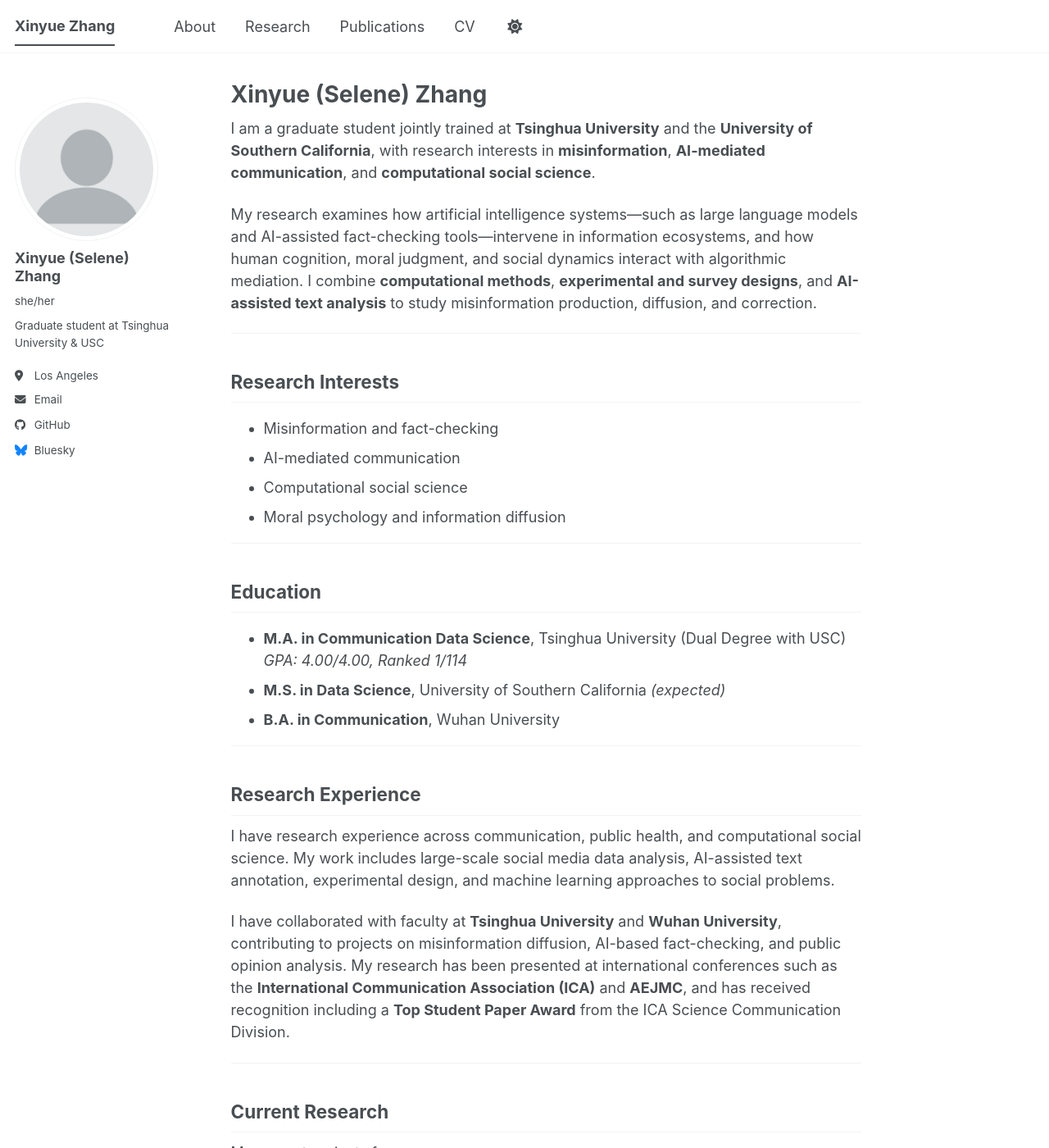
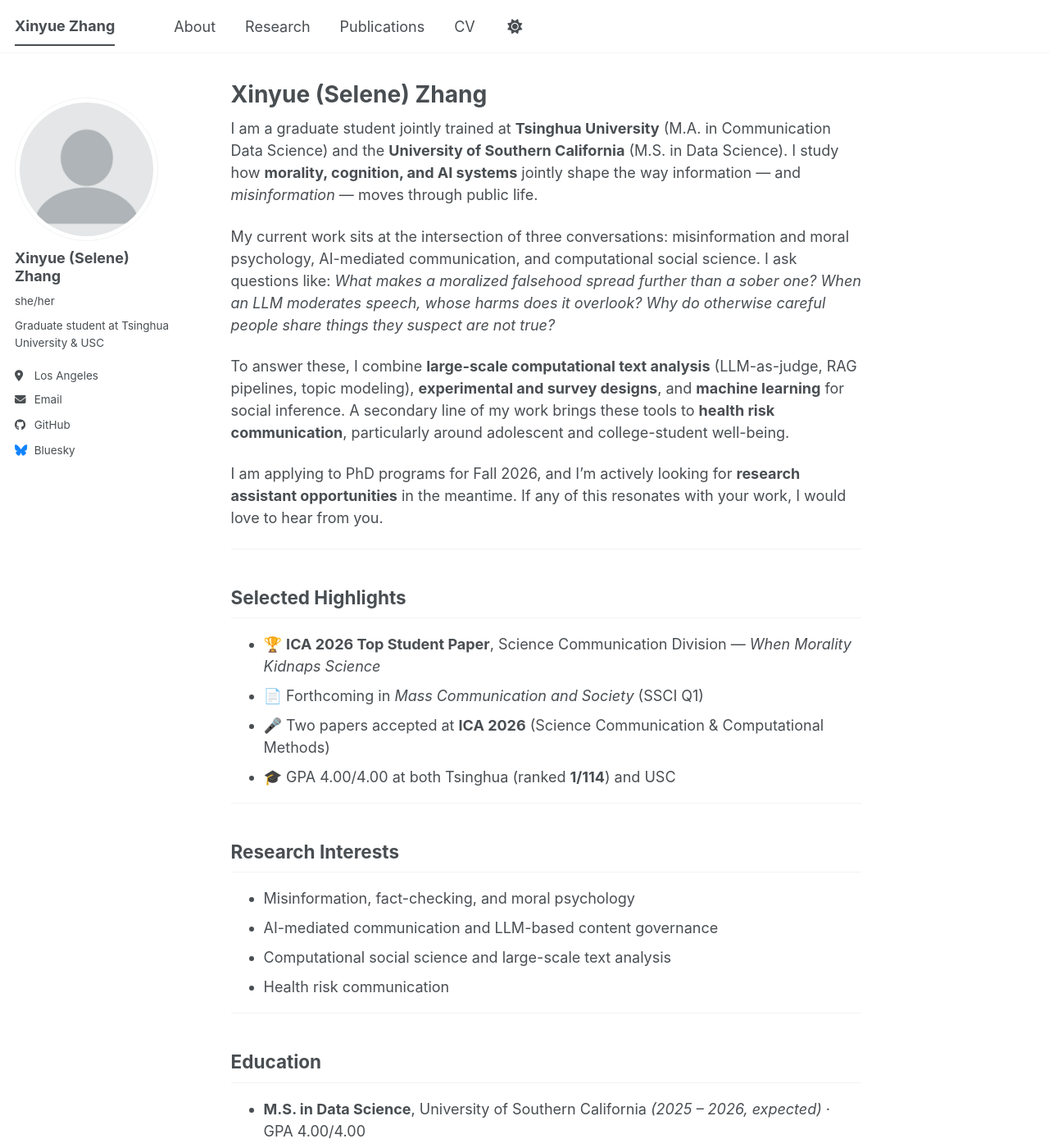
Before and after one commit to xinyuecheung/xinyuecheung.github.io, a Jekyll site: the page built from _pages/about.md, in a window 1280 px wide and 1400 px high. Shown: the whole window at 82% size. Built offline with Jekyll 4.4.1, drawn with Linux system fonts in a browser that asks for light colours; a script bundle is joined from its source files by our own code; library files that are not in the unit come from our copies; some of the changed text lies outside the part shown.

Commit message:
Update about.md

```diff
--- a/_pages/about.md
+++ b/_pages/about.md
@@ -7,45 +7,48 @@ redirect_from:
   - /about.html
 ---
 
-I am a graduate student jointly trained at **Tsinghua University** and the **University of Southern California**, with research interests in **misinformation**, **AI-mediated communication**, and **computational social science**.
+<div class="home-intro" markdown="1">
 
-My research examines how artificial intelligence systems—such as large language models and AI-assisted fact-checking tools—intervene in information ecosystems, and how human cognition, moral judgment, and social dynamics interact with algorithmic mediation. I combine **computational methods**, **experimental and survey designs**, and **AI-assisted text analysis** to study misinformation production, diffusion, and correction.
+I am a graduate student jointly trained at **Tsinghua University** (M.A. in Communication Data Science) and the **University of Southern California** (M.S. in Data Science). I study how **morality, cognition, and AI systems** jointly shape the way information — and *misinformation* — moves through public life.
+
+My current work sits at the intersection of three conversations: misinformation and moral psychology, AI-mediated communication, and computational social science. I ask questions like: *What makes a moralized falsehood spread further than a sober one? When an LLM moderates speech, whose harms does it overlook? Why do otherwise careful people share things they suspect are not true?*
+
+To answer these, I combine **large-scale computational text analysis** (LLM-as-judge, RAG pipelines, topic modeling), **experimental and survey designs**, and **machine learning** for social inference. A secondary line of my work brings these tools to **health risk communication**, particularly around adolescent and college-student well-being.
+
+I am applying to PhD programs for Fall 2026, and I'm actively looking for **research assistant opportunities** in the meantime. If any of this resonates with your work, I would love to hear from you.
+
+</div>
+
+---
+
+## Selected Highlights
+
+- 🏆 **ICA 2026 Top Student Paper**, Science Communication Division — *When Morality Kidnaps Science*
+- 📄 Forthcoming in *Mass Communication and Society* (SSCI Q1)
+- 🎤 Two papers accepted at **ICA 2026** (Science Communication & Computational Methods)
+- 🎓 GPA 4.00/4.00 at both Tsinghua (ranked **1/114**) and USC
 
 ---
 
 ## Research Interests
-- Misinformation and fact-checking
-- AI-mediated communication
-- Computational social science
-- Moral psychology and information diffusion
+
+- Misinformation, fact-checking, and moral psychology
+- AI-mediated communication and LLM-based content governance
+- Computational social science and large-scale text analysis
+- Health risk communication
 
 ---
 
 ## Education
-- **M.A. in Communication Data Science**, Tsinghua University (Dual Degree with USC)
-  *GPA: 4.00/4.00, Ranked 1/114*
-- **M.S. in Data Science**, University of Southern California *(expected)*
-- **B.A. in Communication**, Wuhan University
+
+- **M.S. in Data Science**, University of Southern California *(2025 – 2026, expected)* · GPA 4.00/4.00
+- **M.A. in Communication Data Science**, Tsinghua University *(2024 – 2027, expected)* · Dual degree with USC · GPA 4.00/4.00, **ranked 1/114**
+- **B.A. in Communication**, Wuhan University *(2020 – 2024)* · Outstanding Graduate
 
 ---
 
-## Research Experience
-I have research experience across communication, public health, and computational social science. My work includes large-scale social media data analysis, AI-assisted text annotation, experimental design, and machine learning approaches to social problems.
+## Get in Touch
 
-I have collaborated with faculty at **Tsinghua University** and **Wuhan University**, contributing to projects on misinformation diffusion, AI-based fact-checking, and public opinion analysis. My research has been presented at international conferences such as the **International Communication Association (ICA)** and **AEJMC**, and has received recognition including a **Top Student Paper Award** from the ICA Science Communication Division.
+For ongoing project descriptions, see the **[Research](/research/)** page. A full **[CV](/files/Academic_CV.pdf)** is available for download.
 
----
-
-## Current Research
-My current projects focus on:
-- Moral framing and engagement dynamics in scientific misinformation
-- AI involvement in misinformation correction and public trust
-- LLM-assisted annotation pipelines and automated research workflows
-
-Please see the **[Research](/research/)** page for detailed descriptions of my ongoing and planned projects, including methodological explorations using **LLMs, RAG-based systems, and workflow automation**.
-
----
-
-## CV
-A full version of my curriculum vitae is available here:
-**[Download CV](/files/Academic_CV.pdf)**
+The fastest way to reach me is by email: **[xinyuez2@usc.edu](mailto:xinyuez2@usc.edu)**.
```
